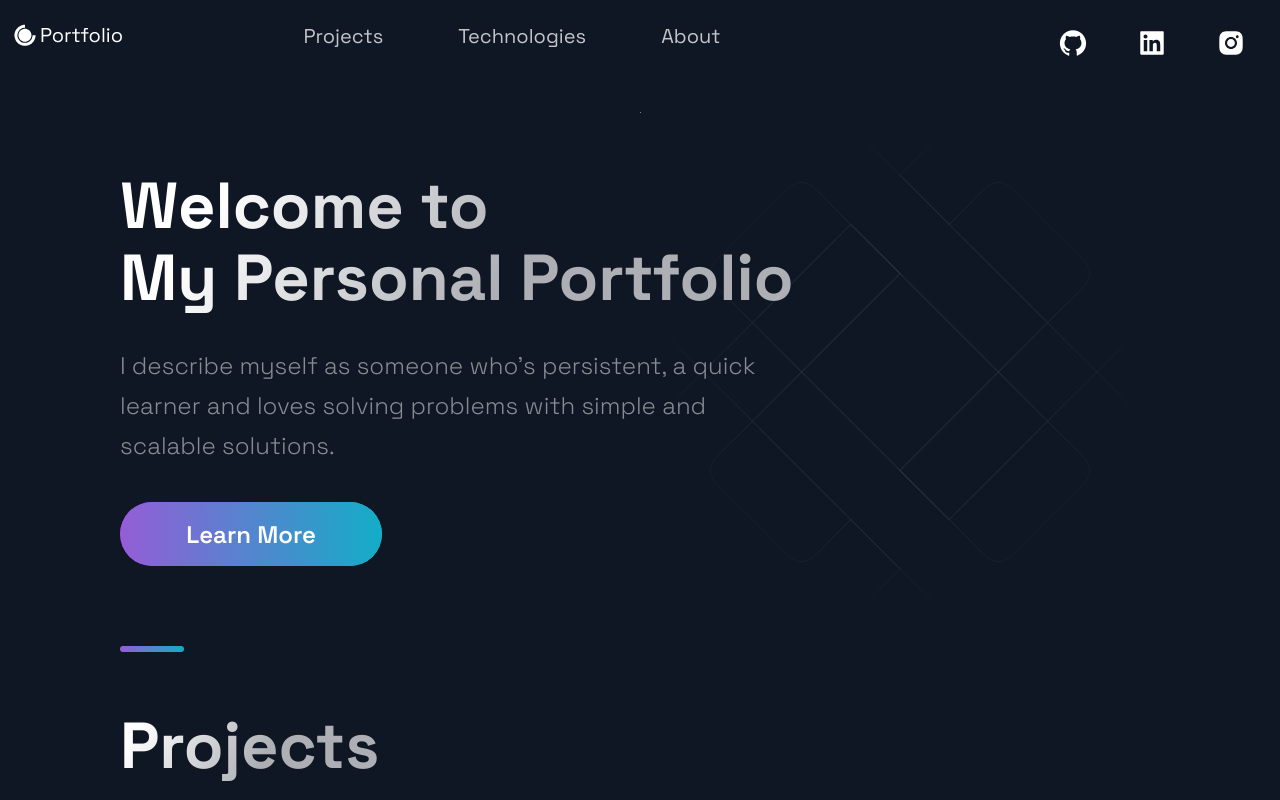
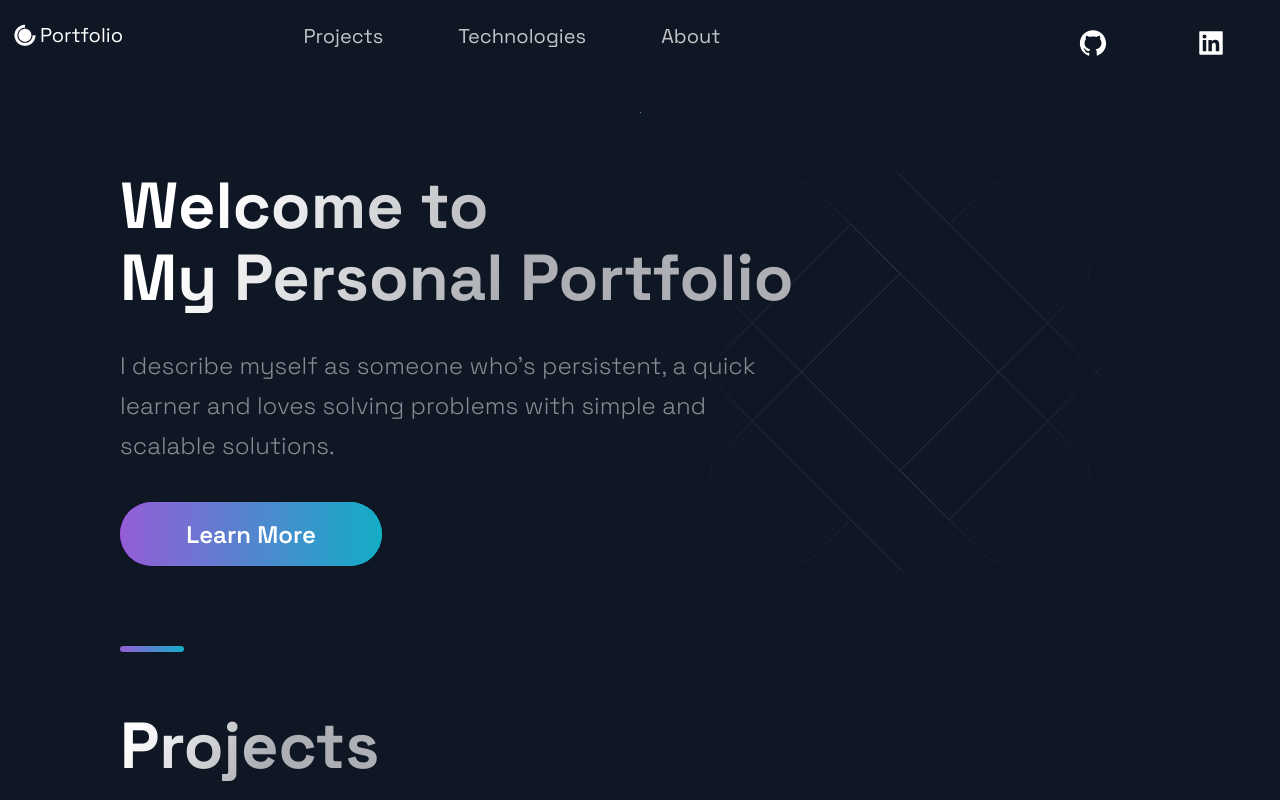
Before and after one commit to Pacman-1/react-portfolio.github.io, a Next.js app: page / in a window 1280 px wide. Shown: the top 800 px of the page. Built offline with nearby package versions, Linux system fonts and the light colour scheme.

Commit message:
updated header

```diff
--- a/src/components/Header/Header.js
+++ b/src/components/Header/Header.js
@@ -38,9 +38,6 @@ const Header = () =>  (
       <SocialIcons href="https://linkedin.com">
         <AiFillLinkedin size="3rem"/>
       </SocialIcons>
-      <SocialIcons href="https://instagram.com">
-        <AiFillInstagram size="3rem"/>
-      </SocialIcons>
     </Div3>
   </Container>
 );
```
